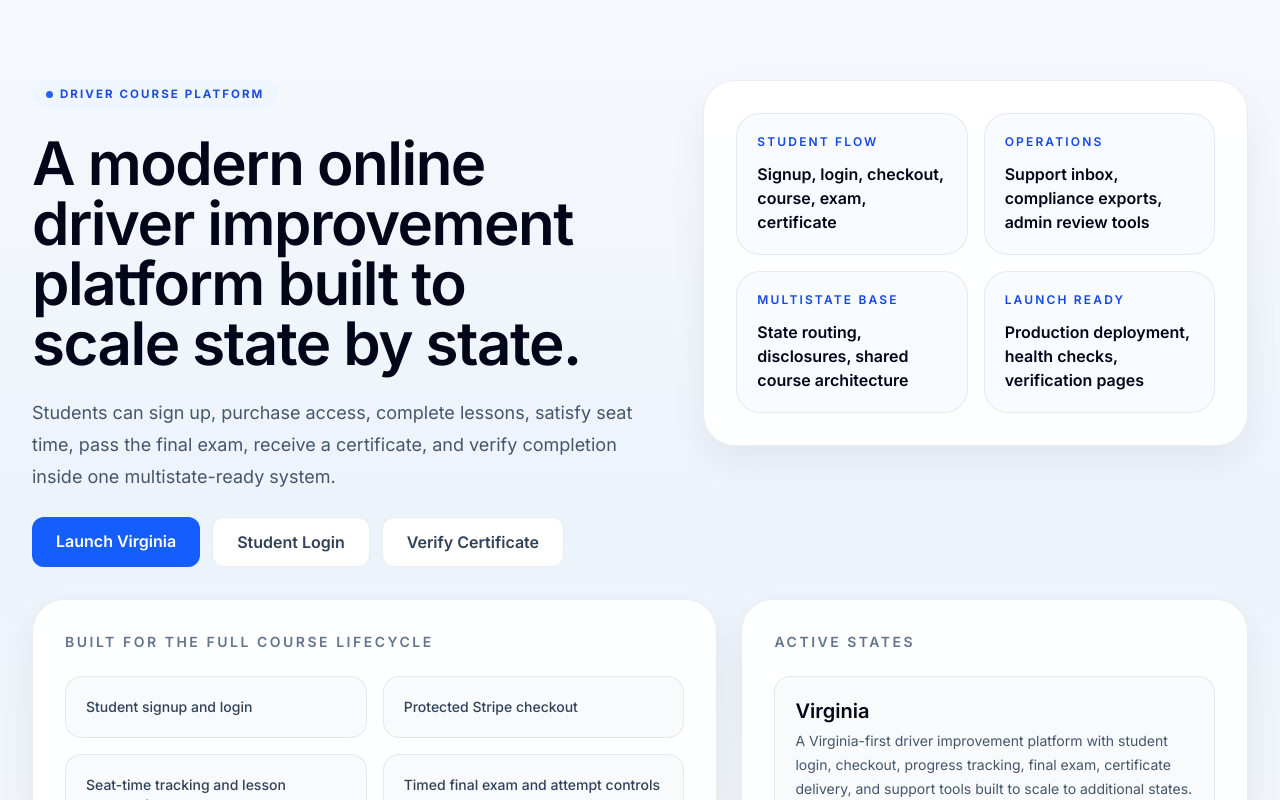
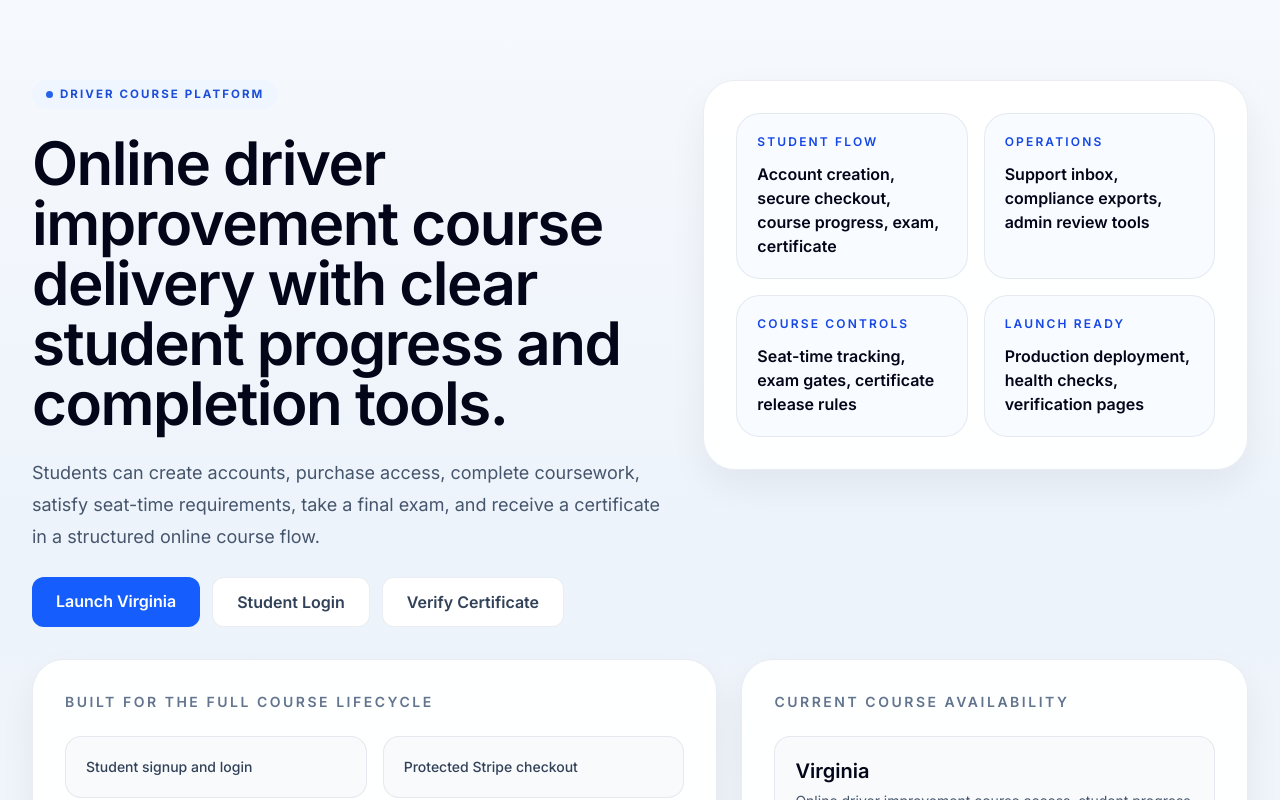
Before and after one commit to ankurfadia-ctrl/driver-course-platform, a Next.js app: page / in a window 1280 px wide. Shown: the top 800 px of the page. Built offline with nearby package versions, Linux system fonts and the light colour scheme; no server answers.

Commit message:
Refine landing and Virginia home messaging

```diff
--- a/app/[state]/page.tsx
+++ b/app/[state]/page.tsx
@@ -19,7 +19,9 @@ export default async function StateHomePage({
               {config.marketingHeadline}
             </h1>
             <p className="max-w-3xl text-lg leading-8 text-slate-600">
-              {config.marketingDescription}
+              Complete lessons online, satisfy the required seat time, take the
+              final exam, and unlock your completion certificate once course
+              requirements are met.
             </p>
             <div className="flex flex-wrap gap-3">
               <Link
@@ -39,13 +41,13 @@ export default async function StateHomePage({
 
           <div className="rounded-[1.75rem] border border-[#e5edff] bg-[#f8fbff] p-6">
             <div className="text-xs font-semibold uppercase tracking-[0.18em] text-blue-700">
-              Student journey
+              Virginia course expectations
             </div>
             <div className="mt-5 space-y-3">
               {[
-                "1. Choose a plan and create your account",
-                "2. Complete lessons and required seat time",
-                "3. Pass the final exam and unlock your certificate",
+                "8-hour online course with required seat-time tracking",
+                "Identity verification may be required during course milestones and before or during the final exam",
+                "Final exam attempts may be limited to one attempt per business day",
               ].map((item) => (
                 <div
                   key={item}
@@ -61,9 +63,9 @@ export default async function StateHomePage({
 
       <section className="grid gap-6 lg:grid-cols-3">
         {[
-          ["Step 1", "Choose your plan", "Start with standard access or add priority support for faster routing."],
-          ["Step 2", "Complete the course", "Work through lessons, meet the seat-time requirement, and take the final exam."],
-          ["Step 3", "Get your certificate", "Print, download, and verify course completion once requirements are met."],
+          ["Step 1", "Enroll and create your account", "Purchase course access and log in with your student account before beginning coursework."],
+          ["Step 2", "Complete the required course time", "Work through the online lessons, remain active in the course, and satisfy the full time requirement."],
+          ["Step 3", "Pass the final exam and receive your certificate", "After you meet the course requirements and pass the exam, you can access your completion certificate."],
         ].map(([step, title, body]) => (
           <div key={step} className="glass-panel rounded-[1.75rem] bg-white p-6">
             <div className="text-sm font-semibold uppercase tracking-[0.18em] text-slate-500">
@@ -82,10 +84,13 @@ export default async function StateHomePage({
               {config.approvalStatusLabel}
             </div>
             <h2 className="mt-3 text-3xl font-semibold text-slate-950">
-              Review {config.stateName} disclosures before enrolling
+              Review Virginia disclosures before enrolling
             </h2>
             <p className="mt-4 leading-7 text-slate-700">
-              Students should confirm court, DMV, employer, or insurance acceptance before purchasing the course. Identity verification, seat-time controls, and final exam rules may apply.
+              Students are responsible for confirming whether an online Virginia
+              driver improvement course is acceptable for their specific court,
+              employer, insurance, or DMV requirement before purchasing. Identity
+              verification, seat-time controls, and final exam rules may apply.
             </p>
           </div>
           <Link
--- a/app/page.tsx
+++ b/app/page.tsx
@@ -11,12 +11,12 @@ export default function HomePage() {
           <div className="space-y-6">
             <div className="section-label">Driver Course Platform</div>
             <h1 className="display-balance max-w-4xl text-5xl font-semibold tracking-tight text-slate-950 sm:text-6xl">
-              A modern online driver improvement platform built to scale state by state.
+              Online driver improvement course delivery with clear student progress and completion tools.
             </h1>
             <p className="max-w-3xl text-lg leading-8 text-slate-600">
-              Students can sign up, purchase access, complete lessons, satisfy seat
-              time, pass the final exam, receive a certificate, and verify completion
-              inside one multistate-ready system.
+              Students can create accounts, purchase access, complete coursework,
+              satisfy seat-time requirements, take a final exam, and receive a
+              certificate in a structured online course flow.
             </p>
             <div className="flex flex-wrap gap-3">
               <Link
@@ -43,9 +43,9 @@ export default function HomePage() {
           <div className="glass-panel rounded-[2rem] border-[#dbe7ff] bg-white">
             <div className="grid gap-4 p-6 sm:grid-cols-2 sm:p-8">
               {[
-                ["Student flow", "Signup, login, checkout, course, exam, certificate"],
+                ["Student flow", "Account creation, secure checkout, course progress, exam, certificate"],
                 ["Operations", "Support inbox, compliance exports, admin review tools"],
-                ["Multistate base", "State routing, disclosures, shared course architecture"],
+                ["Course controls", "Seat-time tracking, exam gates, certificate release rules"],
                 ["Launch ready", "Production deployment, health checks, verification pages"],
               ].map(([title, body]) => (
                 <div
@@ -90,7 +90,7 @@ export default function HomePage() {
 
           <div className="glass-panel rounded-[2rem] bg-white p-8">
             <div className="text-sm font-semibold uppercase tracking-[0.18em] text-slate-500">
-              Active states
+              Current course availability
             </div>
             <div className="mt-6 space-y-4">
               {states.map((config) => (
@@ -103,7 +103,7 @@ export default function HomePage() {
                     {config.stateName}
                   </div>
                   <div className="mt-1 text-sm leading-6 text-slate-600">
-                    {config.marketingDescription}
+                    Online driver improvement course access, student progress tracking, final exam controls, certificate delivery, and support tools.
                   </div>
                 </Link>
               ))}
--- a/lib/course-config.ts
+++ b/lib/course-config.ts
@@ -44,9 +44,9 @@ export const COURSE_CONFIGS: Record<string, StateCourseConfig> = {
     siteTitle: "Virginia Driver Improvement Course",
     brandName: "Virginia Driver Improvement Course",
     courseName: "Virginia Driver Improvement Course",
-    marketingHeadline: "Complete your Virginia driver improvement course online.",
+    marketingHeadline: "Complete your Virginia driver improvement course online in a structured 8-hour format.",
     marketingDescription:
-      "A Virginia-first driver improvement platform with student login, checkout, progress tracking, final exam, certificate delivery, and support tools built to scale to additional states.",
+      "An online Virginia driver improvement course with student login, secure checkout, progress tracking, final exam controls, certificate delivery, and support tools.",
     certificateIssuerLine: "Virginia Driver Improvement Course Platform",
     approvalStatusLabel: "Approval pending",
     disclosuresIntro:
```
